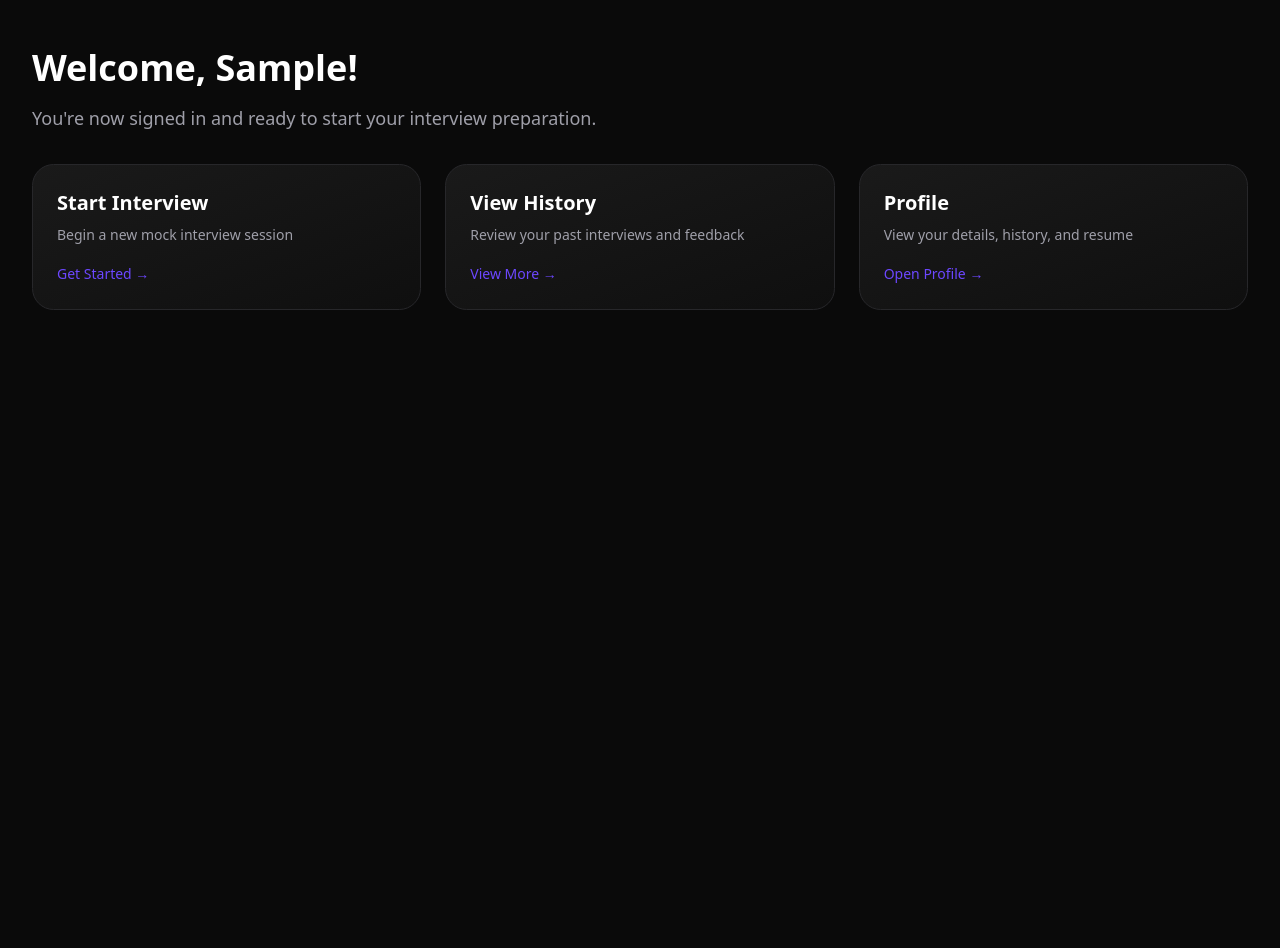
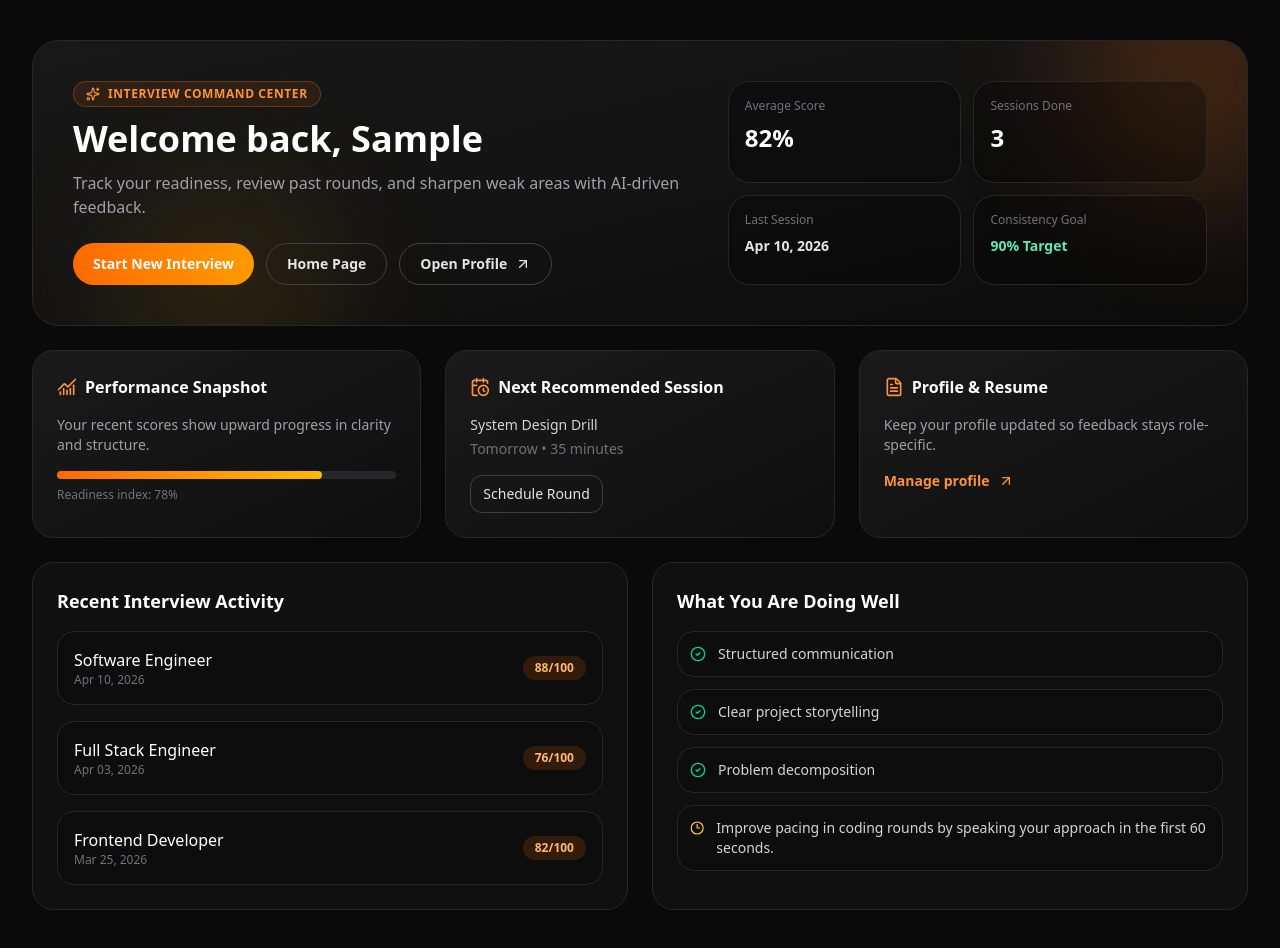
Before and after one commit to Arikalp/Agentic_Interviewer, a Next.js app: page /dashboard in a window 1280 px wide. Before the commit the page ends 800 px from the top, so only its background shows below. Built offline with nearby package versions, Linux system fonts and the light colour scheme; no server answers; sample sign-in values are in the browser's storage.

Commit message:
Dashboard more like a Saas

```diff
--- a/app/dashboard/page.tsx
+++ b/app/dashboard/page.tsx
@@ -1,18 +1,41 @@
 'use client';
 
 import { useUser } from '@clerk/nextjs';
-import { redirect } from 'next/navigation';
-import { useEffect } from 'react';
+import { useRouter } from 'next/navigation';
+import { useEffect, useMemo } from 'react';
 import Link from 'next/link';
+import {
+  ArrowUpRight,
+  CalendarClock,
+  ChartNoAxesCombined,
+  CheckCircle2,
+  Clock3,
+  FileText,
+  Sparkles,
+} from 'lucide-react';
+
+const sessions = [
+  { date: 'Apr 10, 2026', role: 'Software Engineer', score: 88 },
+  { date: 'Apr 03, 2026', role: 'Full Stack Engineer', score: 76 },
+  { date: 'Mar 25, 2026', role: 'Frontend Developer', score: 82 },
+];
+
+const strengths = ['Structured communication', 'Clear project storytelling', 'Problem decomposition'];
 
 export default function DashboardPage() {
+  const router = useRouter();
   const { isLoaded, isSignedIn, user } = useUser();
 
   useEffect(() => {
     if (isLoaded && !isSignedIn) {
-      redirect('/');
+      router.replace('/');
     }
-  }, [isLoaded, isSignedIn]);
+  }, [isLoaded, isSignedIn, router]);
+
+  const averageScore = useMemo(() => {
+    const total = sessions.reduce((sum, session) => sum + session.score, 0);
+    return Math.round(total / sessions.length);
+  }, []);
 
   if (!isLoaded) {
     return (
@@ -24,39 +47,141 @@ export default function DashboardPage() {
 
   return (
     <div className="min-h-screen bg-[#0a0a0a]">
-      <div className="mx-auto max-w-7xl px-4 sm:px-6 lg:px-8 py-12">
-        <h1 className="text-4xl font-bold text-white mb-4">
-          Welcome, {user?.firstName || 'User'}!
-        </h1>
-        <p className="text-zinc-400 text-lg mb-8">
-          You're now signed in and ready to start your interview preparation.
-        </p>
+      <div className="mx-auto max-w-7xl px-4 py-10 sm:px-6 lg:px-8">
+        <section className="relative overflow-hidden rounded-3xl border border-zinc-800 bg-linear-to-br from-[#181818] via-[#131313] to-[#0c0c0c] p-8 sm:p-10">
+          <div className="absolute -right-20 -top-24 h-64 w-64 rounded-full bg-[#f97316]/20 blur-3xl" />
+          <div className="absolute -bottom-20 left-20 h-56 w-56 rounded-full bg-amber-400/10 blur-3xl" />
+          <div className="relative z-10 grid grid-cols-1 gap-8 lg:grid-cols-[1.3fr_1fr]">
+            <div>
+              <p className="mb-3 inline-flex items-center gap-2 rounded-full border border-[#f97316]/30 bg-[#f97316]/10 px-3 py-1 text-xs font-semibold uppercase tracking-wider text-[#fb923c]">
+                <Sparkles className="h-3.5 w-3.5" />
+                Interview Command Center
+              </p>
+              <h1 className="text-3xl font-bold text-white sm:text-4xl">
+                Welcome back, {user?.firstName || 'User'}
+              </h1>
+              <p className="mt-3 max-w-2xl text-zinc-400">
+                Track your readiness, review past rounds, and sharpen weak areas with AI-driven feedback.
+              </p>
 
-        <div className="grid grid-cols-1 md:grid-cols-3 gap-6">
-          <div className="rounded-2xl border border-zinc-800 bg-linear-to-br from-[#1a1a1a] to-[#0f0f0f] p-6 hover:border-[#6c47ff] transition-colors">
-            <h3 className="text-xl font-semibold text-white mb-2">Start Interview</h3>
-            <p className="text-zinc-400 text-sm mb-4">Begin a new mock interview session</p>
-            <button className="text-[#6c47ff] hover:text-[#7d5aff] font-medium text-sm">
-              Get Started →
+              <div className="mt-6 flex flex-wrap gap-3">
+                <button className="rounded-full bg-linear-to-r from-orange-500 to-amber-500 px-5 py-2.5 text-sm font-semibold text-white transition hover:shadow-[0_0_24px_rgba(249,115,22,0.4)]">
+                  Start New Interview
+                </button>
+                <Link
+                  href="/"
+                  className="inline-flex items-center gap-2 rounded-full border border-zinc-700 px-5 py-2.5 text-sm font-semibold text-zinc-200 transition hover:border-zinc-500 hover:text-white"
+                >
+                  Home Page
+                </Link>
+                <Link
+                  href="/profile"
+                  className="inline-flex items-center gap-2 rounded-full border border-zinc-700 px-5 py-2.5 text-sm font-semibold text-zinc-200 transition hover:border-zinc-500 hover:text-white"
+                >
+                  Open Profile
+                  <ArrowUpRight className="h-4 w-4" />
+                </Link>
+              </div>
+            </div>
+
+            <div className="grid grid-cols-2 gap-3">
+              <div className="rounded-2xl border border-zinc-800 bg-black/30 p-4">
+                <p className="text-xs text-zinc-500">Average Score</p>
+                <p className="mt-2 text-2xl font-bold text-white">{averageScore}%</p>
+              </div>
+              <div className="rounded-2xl border border-zinc-800 bg-black/30 p-4">
+                <p className="text-xs text-zinc-500">Sessions Done</p>
+                <p className="mt-2 text-2xl font-bold text-white">{sessions.length}</p>
+              </div>
+              <div className="rounded-2xl border border-zinc-800 bg-black/30 p-4">
+                <p className="text-xs text-zinc-500">Last Session</p>
+                <p className="mt-2 text-sm font-semibold text-zinc-200">{sessions[0]?.date}</p>
+              </div>
+              <div className="rounded-2xl border border-zinc-800 bg-black/30 p-4">
+                <p className="text-xs text-zinc-500">Consistency Goal</p>
+                <p className="mt-2 text-sm font-semibold text-emerald-300">90% Target</p>
+              </div>
+            </div>
+          </div>
+        </section>
+
+        <section className="mt-6 grid grid-cols-1 gap-6 lg:grid-cols-3">
+          <article className="rounded-2xl border border-zinc-800 bg-linear-to-br from-[#1a1a1a] to-[#0f0f0f] p-6">
+            <div className="mb-4 flex items-center gap-2 text-[#fb923c]">
+              <ChartNoAxesCombined className="h-5 w-5" />
+              <h2 className="text-base font-semibold text-white">Performance Snapshot</h2>
+            </div>
+            <p className="text-sm text-zinc-400">Your recent scores show upward progress in clarity and structure.</p>
+            <div className="mt-4 h-2 rounded-full bg-zinc-800">
+              <div className="h-full w-[78%] rounded-full bg-linear-to-r from-orange-500 to-amber-400" />
+            </div>
+            <p className="mt-2 text-xs text-zinc-500">Readiness index: 78%</p>
+          </article>
+
+          <article className="rounded-2xl border border-zinc-800 bg-linear-to-br from-[#1a1a1a] to-[#0f0f0f] p-6">
+            <div className="mb-4 flex items-center gap-2 text-[#fb923c]">
+              <CalendarClock className="h-5 w-5" />
+              <h2 className="text-base font-semibold text-white">Next Recommended Session</h2>
+            </div>
+            <p className="text-sm text-zinc-300">System Design Drill</p>
+            <p className="mt-1 text-sm text-zinc-500">Tomorrow • 35 minutes</p>
+            <button className="mt-4 rounded-lg border border-zinc-700 px-3 py-2 text-sm font-medium text-zinc-200 transition hover:border-zinc-500 hover:text-white">
+              Schedule Round
             </button>
-          </div>
+          </article>
 
-          <div className="rounded-2xl border border-zinc-800 bg-linear-to-br from-[#1a1a1a] to-[#0f0f0f] p-6 hover:border-[#6c47ff] transition-colors">
-            <h3 className="text-xl font-semibold text-white mb-2">View History</h3>
-            <p className="text-zinc-400 text-sm mb-4">Review your past interviews and feedback</p>
-            <button className="text-[#6c47ff] hover:text-[#7d5aff] font-medium text-sm">
-              View More →
-            </button>
-          </div>
+          <article className="rounded-2xl border border-zinc-800 bg-linear-to-br from-[#1a1a1a] to-[#0f0f0f] p-6">
+            <div className="mb-4 flex items-center gap-2 text-[#fb923c]">
+              <FileText className="h-5 w-5" />
+              <h2 className="text-base font-semibold text-white">Profile & Resume</h2>
+            </div>
+            <p className="text-sm text-zinc-400">Keep your profile updated so feedback stays role-specific.</p>
+            <Link
+              href="/profile"
+              className="mt-4 inline-flex items-center gap-2 text-sm font-semibold text-[#fb923c] transition hover:text-orange-300"
+            >
+              Manage profile
+              <ArrowUpRight className="h-4 w-4" />
+            </Link>
+          </article>
+        </section>
 
-          <div className="rounded-2xl border border-zinc-800 bg-linear-to-br from-[#1a1a1a] to-[#0f0f0f] p-6 hover:border-[#6c47ff] transition-colors">
-            <h3 className="text-xl font-semibold text-white mb-2">Profile</h3>
-            <p className="text-zinc-400 text-sm mb-4">View your details, history, and resume</p>
-            <Link href="/profile" className="text-[#6c47ff] hover:text-[#7d5aff] font-medium text-sm inline-block">
-              Open Profile →
-            </Link>
-          </div>
-        </div>
+        <section className="mt-6 grid grid-cols-1 gap-6 lg:grid-cols-2">
+          <article className="rounded-2xl border border-zinc-800 bg-[#101010] p-6">
+            <h2 className="mb-4 text-lg font-semibold text-white">Recent Interview Activity</h2>
+            <div className="space-y-4">
+              {sessions.map((session) => (
+                <div key={session.date} className="flex items-center justify-between rounded-xl border border-zinc-800 bg-black/20 p-4">
+                  <div>
+                    <p className="font-medium text-white">{session.role}</p>
+                    <p className="text-xs text-zinc-500">{session.date}</p>
+                  </div>
+                  <span className="rounded-full bg-orange-500/15 px-3 py-1 text-xs font-semibold text-orange-300">
+                    {session.score}/100
+                  </span>
+                </div>
+              ))}
+            </div>
+          </article>
+
+          <article className="rounded-2xl border border-zinc-800 bg-[#101010] p-6">
+            <h2 className="mb-4 text-lg font-semibold text-white">What You Are Doing Well</h2>
+            <div className="space-y-3">
+              {strengths.map((item) => (
+                <div key={item} className="flex items-start gap-3 rounded-xl border border-zinc-800 bg-black/20 p-3">
+                  <CheckCircle2 className="mt-0.5 h-4 w-4 text-emerald-400" />
+                  <p className="text-sm text-zinc-300">{item}</p>
+                </div>
+              ))}
+              <div className="flex items-start gap-3 rounded-xl border border-zinc-800 bg-black/20 p-3">
+                <Clock3 className="mt-0.5 h-4 w-4 text-amber-300" />
+                <p className="text-sm text-zinc-300">
+                  Improve pacing in coding rounds by speaking your approach in the first 60 seconds.
+                </p>
+              </div>
+            </div>
+          </article>
+        </section>
       </div>
     </div>
   );
```
